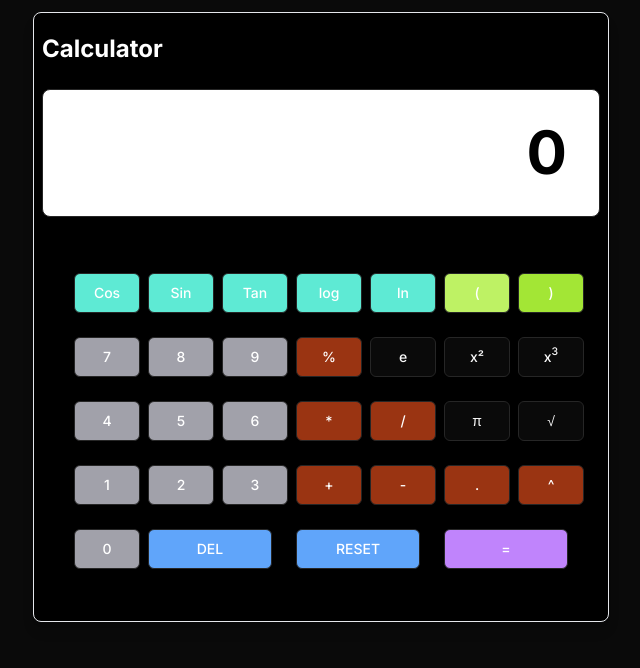
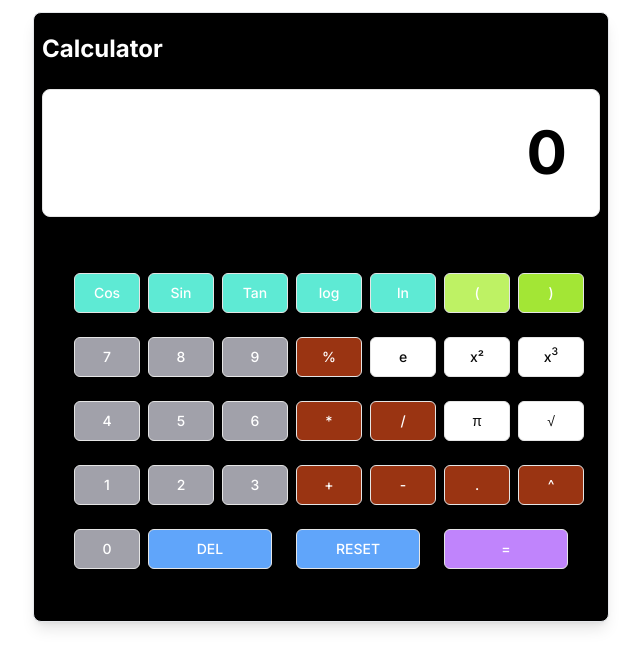
Before and after one commit to Indivillage-Balgakot-Training/Calculator_FE, a Next.js app: page / in a window 1280 px wide. Shown: the top 668 px of the page, without its empty margins (319-959 px from the left). Built offline with nearby package versions, Linux system fonts and the light colour scheme.

Commit message:
changed layout colour

```diff
--- a/app/layout.tsx
+++ b/app/layout.tsx
@@ -15,7 +15,7 @@ export default function RootLayout({
   children: React.ReactNode
 }) {
   return (
-    <html lang="en" className='dark'>
+    <html lang="en" className='light'>
       <body className={inter.className}>{children}</body>
     </html>
 
```
